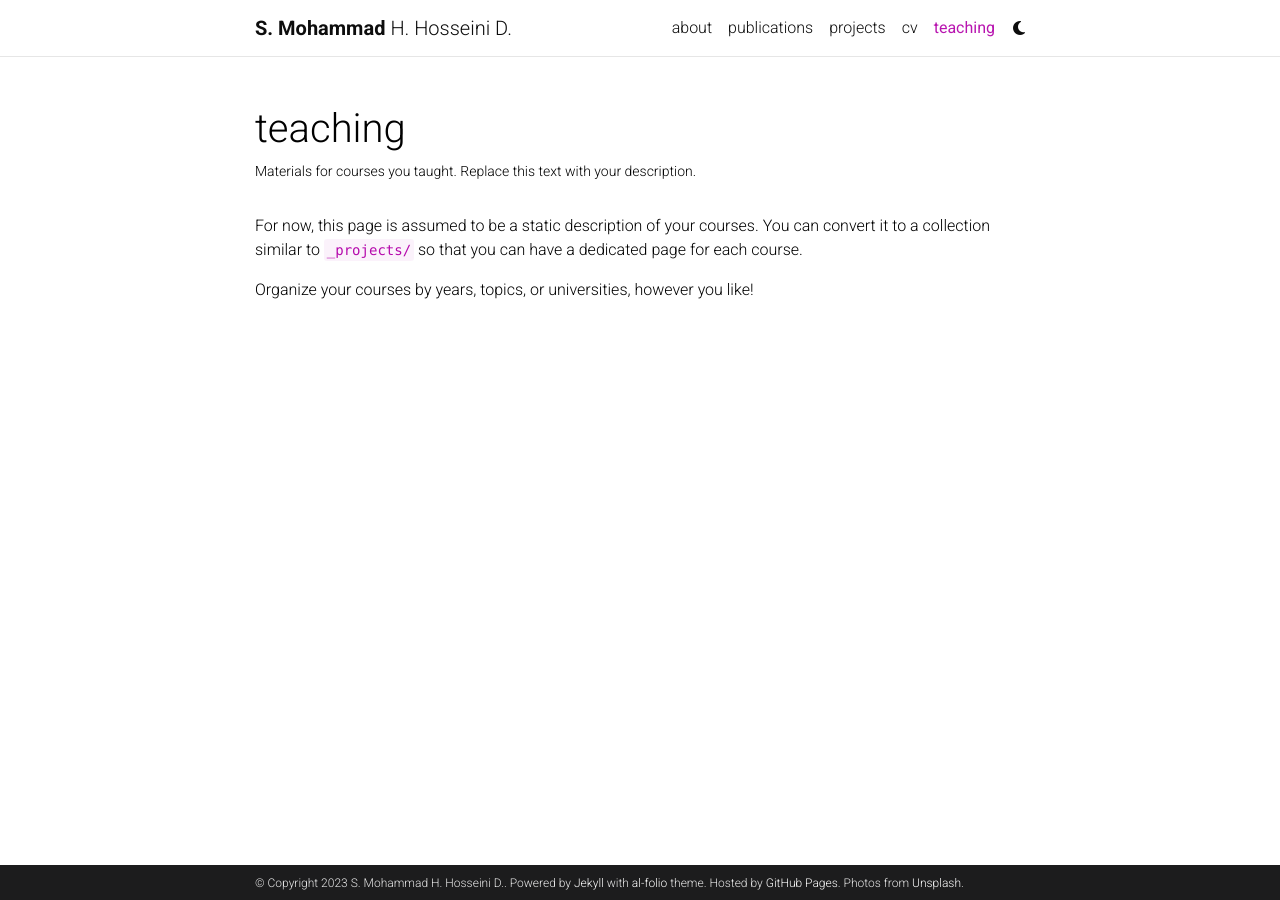
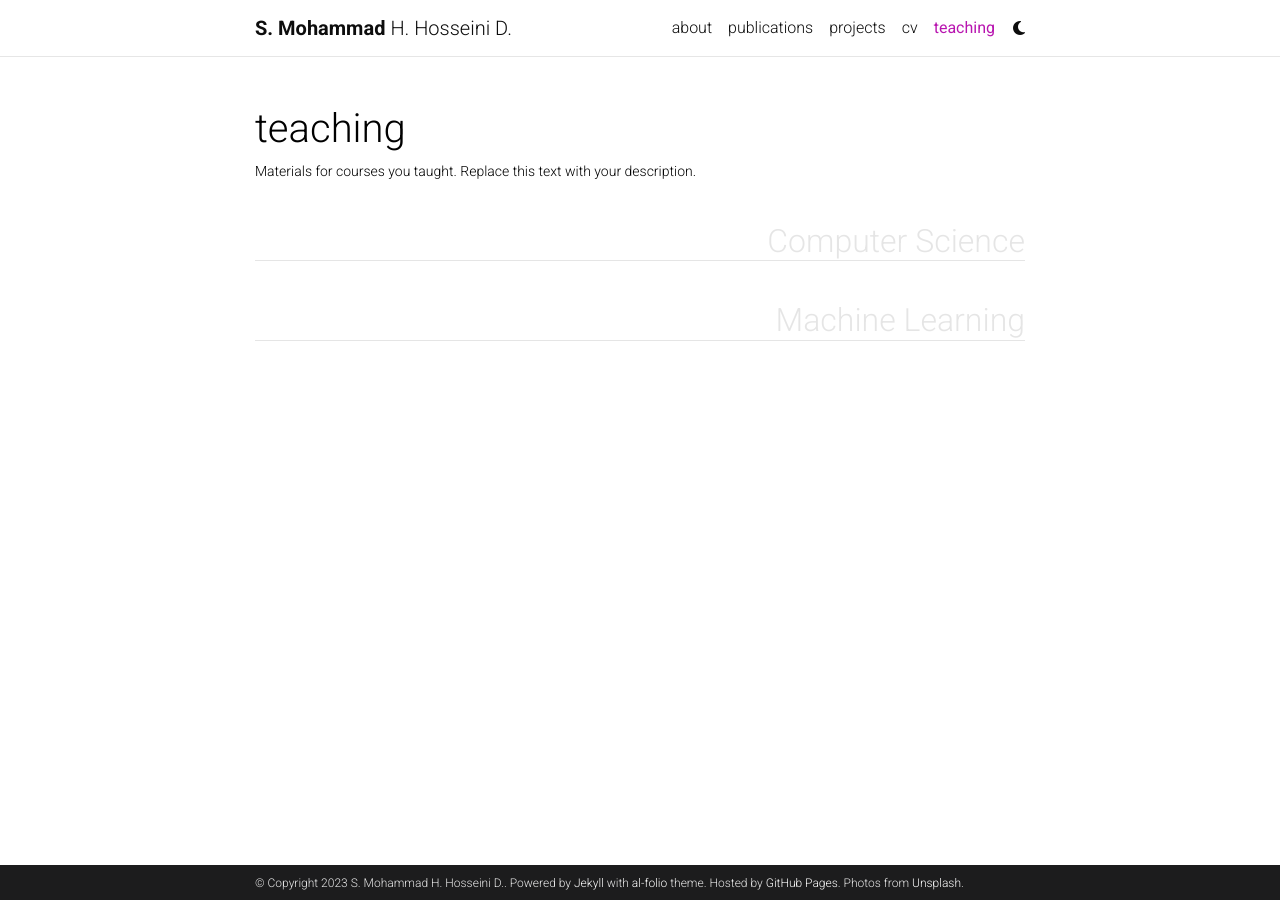
Before and after one commit to MHoHosseini/mhohosseini.github.io, a Jekyll site: the page built from _pages/teaching.md, in a window 1280 px wide. Built offline with Jekyll 4.4.1, drawn with Linux system fonts in a browser that asks for light colours; comment, search, counter and statistics services are not loaded; a style sheet for code colours, icons or effects is not loaded.

Commit message:
change projects

```diff
--- a/_pages/teaching.md
+++ b/_pages/teaching.md
@@ -5,8 +5,53 @@
 description: Materials for courses you taught. Replace this text with your description.
 nav: true
 nav_order: 5
+display_categories: [Computer Science, Machine Learning]
+horizontal: false
 ---
+<!-- pages/projects.md -->
+<div class="projects">
+{%- if site.enable_project_categories and page.display_categories %}
+  <!-- Display categorized projects -->
+  {%- for category in page.display_categories %}
+  <h2 class="category">{{ category }}</h2>
+  {%- assign categorized_projects = site.projects | where: "category", category -%}
+  {%- assign sorted_projects = categorized_projects | sort: "importance" %}
+  <!-- Generate cards for each project -->
+  {% if page.horizontal -%}
+  <div class="container">
+    <div class="row row-cols-2">
+    {%- for project in sorted_projects -%}
+      {% include projects_horizontal.html %}
+    {%- endfor %}
+    </div>
+  </div>
+  {%- else -%}
+  <div class="grid">
+    {%- for project in sorted_projects -%}
+      {% include projects.html %}
+    {%- endfor %}
+  </div>
+  {%- endif -%}
+  {% endfor %}
 
-For now, this page is assumed to be a static description of your courses. You can convert it to a collection similar to `_projects/` so that you can have a dedicated page for each course.
-
-Organize your courses by years, topics, or universities, however you like!
+{%- else -%}
+<!-- Display projects without categories -->
+  {%- assign sorted_projects = site.projects | sort: "importance" -%}
+  <!-- Generate cards for each project -->
+  {% if page.horizontal -%}
+  <div class="container">
+    <div class="row row-cols-2">
+    {%- for project in sorted_projects -%}
+      {% include projects_horizontal.html %}
+    {%- endfor %}
+    </div>
+  </div>
+  {%- else -%}
+  <div class="grid">
+    {%- for project in sorted_projects -%}
+      {% include projects.html %}
+    {%- endfor %}
+  </div>
+  {%- endif -%}
+{%- endif -%}
+</div>
```
Also changed, not shown: _teaching/6_project.md (+1 -1 lines).
